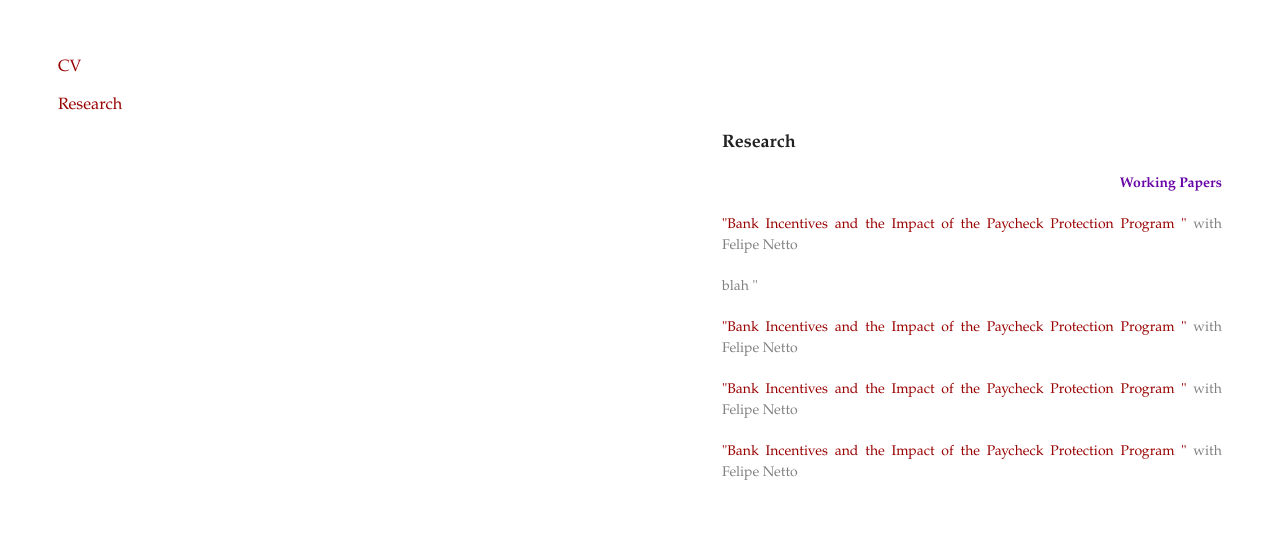
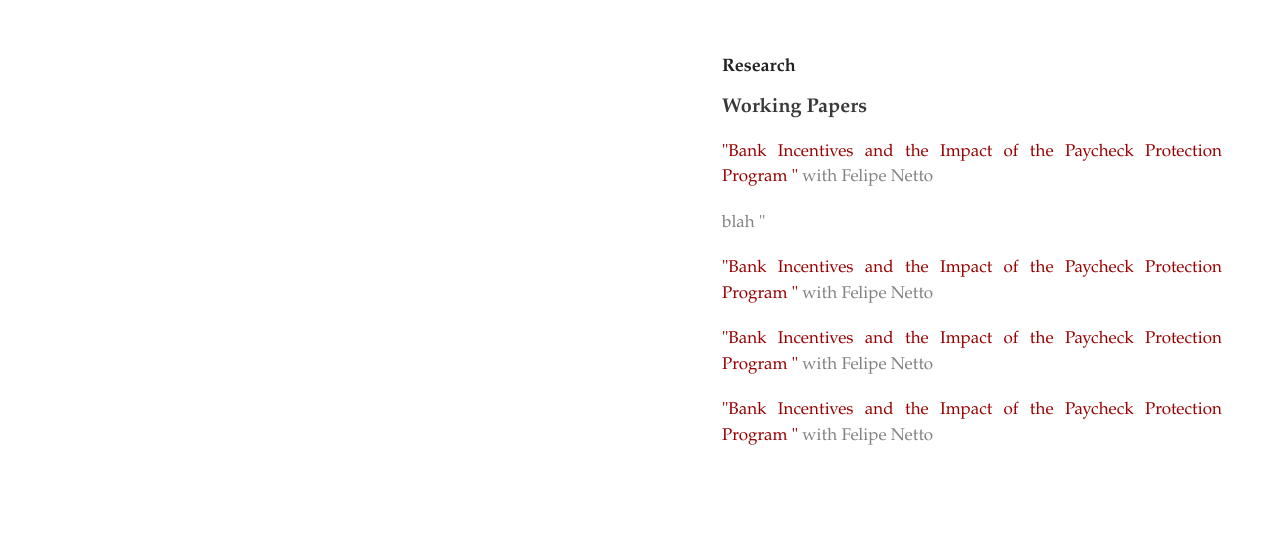
Before and after one commit to gustavopgj/gustavopgj.github.io, a plain HTML site: page papers.html in a window 1280 px wide. Drawn offline with Linux system fonts and the light colour scheme; files whose address does not match are found by name.

Commit message:
changes in style of paper.html

```diff
--- a/papers.html
+++ b/papers.html
@@ -9,16 +9,13 @@
     <!--[if lt IE 9]>
     <script src="//html5shiv.googlecode.com/svn/trunk/html5.js"></script>
     <![endif]-->
-    <nav>
-      <h3><p class="view"><a href="https://gustavopgj.github.io/papers/cv.pdf">CV</a></p></h3>
-      <h3><p class="view"><a href="https://gustavopgj.github.io/papers/cv.pdf">Research</a></p></h3>
-    </nav>
+
   </head>
   <body>
 
           <section>
            <h1><a id="updates" class="anchor" href="#updates" aria-hidden="true"><span class="octicon octicon-link"></span></a>Research</h1>
-           <h4><a id="updates" class="anchor" href="#updates" aria-hidden="true"><span class="octicon octicon-link"></span></a>Working Papers</h3>
+           <h3><a id="updates" class="anchor" href="#updates" aria-hidden="true"><span class="octicon octicon-link"></span></a>Working Papers</h3>
 
      <p>  <a href="ssrn">"Bank Incentives and the Impact of the Paycheck Protection Program "</a> with Felipe Netto</p>
      <p> blah "</p>
--- a/style.css
+++ b/style.css
@@ -2,7 +2,7 @@
 
 body {
   padding:50px;
-  font:14px/1.5 Palatino, 'Palatino Linotype', serif;
+  font:17px/1.5 Palatino, 'Palatino Linotype', serif;
   color:#818181  ;
   font-weight:300;
   text-align:justify;
```
Also changed, not shown: index.html (+0 -2 lines).
